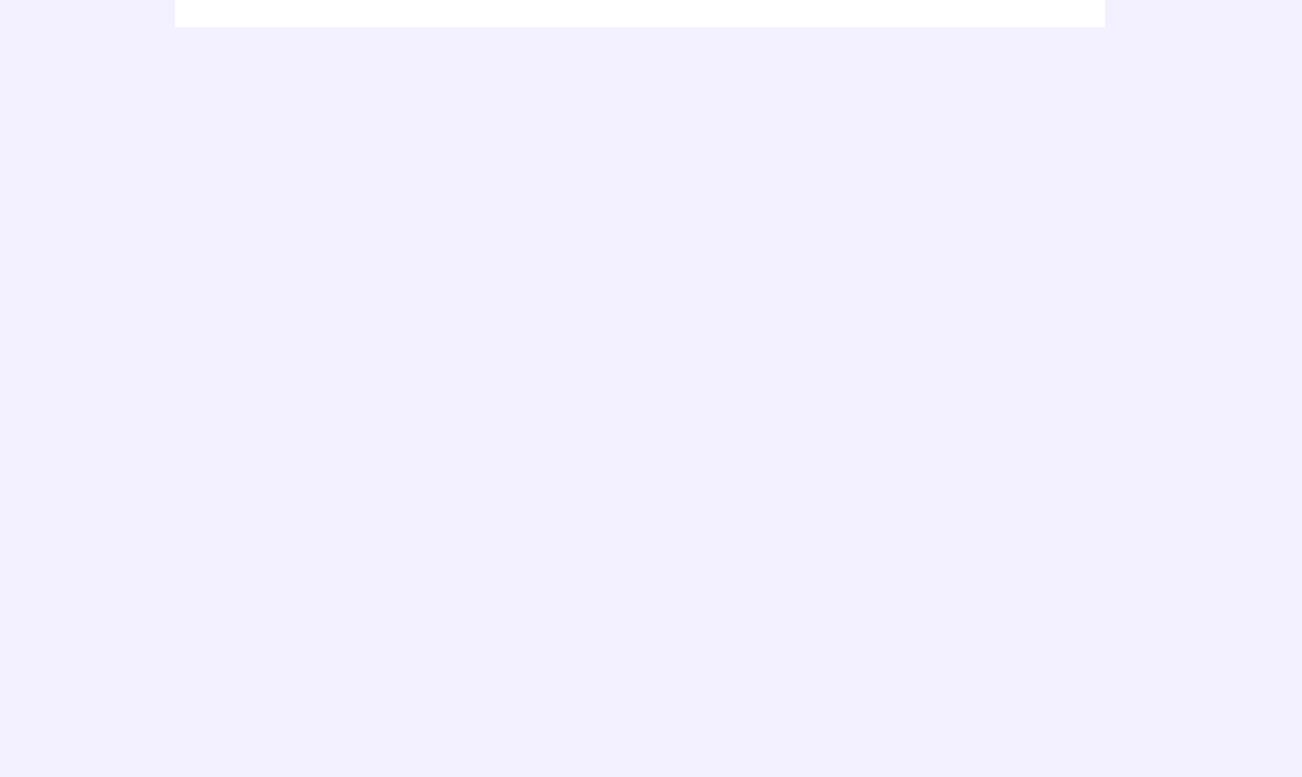
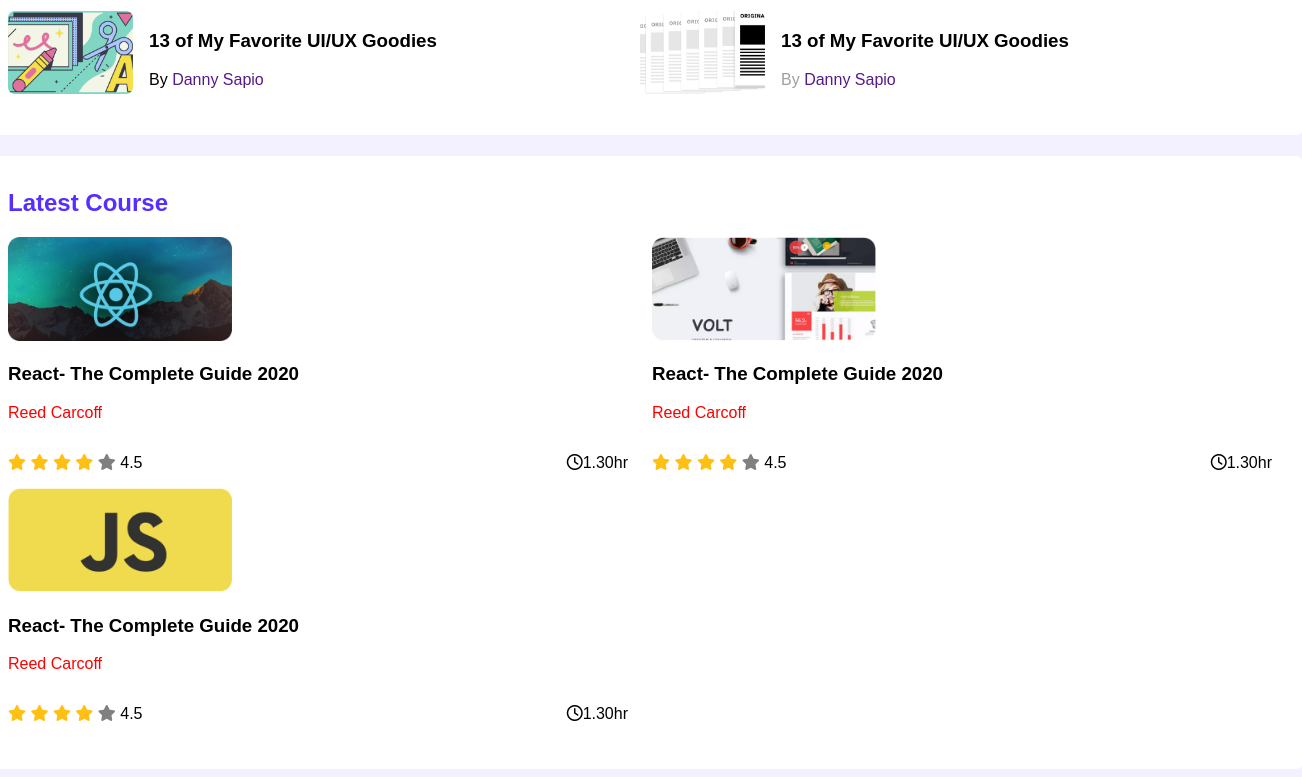
Before and after one commit to Rakib665/leader-board-css, a plain HTML site: page index.html in a window 1280 px wide. Shown: the part 556-1333 px from the top of the page, 1302 px wide, since content can reach past the window. Before the commit the page ends 800 px from the top, so only its background shows below. Drawn offline with Linux system fonts and the light colour scheme.

Commit message:
all section done

```diff
--- a/index.html
+++ b/index.html
@@ -6,6 +6,7 @@
     <meta name="viewport" content="width=device-width, initial-scale=1.0">
     <link rel="stylesheet" href="style.css">
     <title>Leader-board-css</title>
+    <script src="https://kit.fontawesome.com/e84b354fba.js" crossorigin="anonymous"></script>
 </head>
 <body>
     <header>
@@ -88,6 +89,84 @@
                 </div>
             </div>
         </section>
+
+        <section class="container">
+            <div class="latest-course">
+                <h2 class="section-title">Latest Course</h2>
+                <div class="courses">
+                    <article class="course">
+                        <div class="course-image">
+                            <img src="./images/courses/course-1.png" alt="">
+                        </div>
+                        <div class="course-details">
+                            <h3>React- The Complete Guide 2020</h3>
+                            <p class="pname">Reed Carcoff</p>
+                        </div>
+                        <div class="course-info">
+                           <div>
+                                <i class="fa fa-star filled"></i>
+                                <i class="fa fa-star filled"></i>
+                                <i class="fa fa-star filled"></i>
+                                <i class="fa fa-star filled"></i>
+                                <i class="fa fa-star empty"></i>
+                                <span>4.5</span>
+                           </div>
+
+                           <div class="course-duration">
+                            <p><i class="far fa-clock"></i>1.30hr</p>
+                           </div>
+                        </div>
+                    </article>
+                    <article class="course">
+                        <div class="course-image">
+                            <img src="./images/courses/course-2.png" alt="">
+                        </div>
+                        <div class="course-details">
+                            <h3>React- The Complete Guide 2020</h3>
+                            <p class="pname">Reed Carcoff</p>
+                        </div>
+                        <div class="course-info">
+                           <div>
+                                <i class="fa fa-star filled"></i>
+                                <i class="fa fa-star filled"></i>
+                                <i class="fa fa-star filled"></i>
+                                <i class="fa fa-star filled"></i>
+                                <i class="fa fa-star empty"></i>
+                                <span>4.5</span>
+                           </div>
+
+                           <div class="course-duration">
+                            <p><i class="far fa-clock"></i>1.30hr</p>
+                           </div>
+                        </div>
+                    </article>
+                    <article class="course">
+                        <div class="course-image">
+                            <img src="./images/courses/course-3.png" alt="">
+                        </div>
+                        <div class="course-details">
+                            <h3>React- The Complete Guide 2020</h3>
+                            <p class="pname">Reed Carcoff</p>
+                        </div>
+                        <div class="course-info">
+                           <div>
+                                <i class="fa fa-star filled"></i>
+                                <i class="fa fa-star filled"></i>
+                                <i class="fa fa-star filled"></i>
+                                <i class="fa fa-star filled"></i>
+                                <i class="fa fa-star empty"></i>
+                                <span>4.5</span>
+                           </div>
+
+                           <div class="course-duration">
+                            <p><i class="far fa-clock"></i>1.30hr</p>
+                           </div>
+                        </div>
+                    </article>
+                </div>
+            </div>
+
+        </section>
     </main>
 </body>
 </html>
--- a/style.css
+++ b/style.css
@@ -38,10 +38,14 @@ body{
     background: #ffffff;
     width: 870px;
     padding: 30px;
+    margin-top: 21px;
+    border-radius: 5px;
 }
 main{
     justify-content: center;
     display: flex;
+    flex-direction: column;
+    align-items: center;
 }
 .top-player{
     margin-bottom: 30px;
@@ -73,3 +77,76 @@ text-decoration: none;
 .author{
     color: #9F9F9F;
 }
+
+/* latest course */
+.course-image img{
+    width: 224px;
+height: 104px;
+}
+.pname{
+    color: red;
+}
+.fa-star.filled{
+    color: #ffc014;
+}
+.fa-star.empty{
+    color: grey;
+}
+.course-info{
+    display: flex;
+    align-items: center;
+    justify-content: space-between;
+}
+.courses{
+    display: grid;
+    grid-template-columns: 1fr 1fr 1fr;
+    grid-column-gap: 24px;
+}
+/* media queries */
+/* Extra small devices (phones, 600px and down) */
+@media only screen and (max-width: 600px) {
+    .container{
+        width: 100%;
+    }
+    .players,.blogs,.courses{
+        grid-template-columns: repeat(1, 1fr);
+        flex-direction: column;
+    }
+  }
+
+  /* Small devices (portrait tablets and large phones, 600px and up) */
+  @media only screen and (min-width: 689px) {
+    .container{
+        width: 100%;
+    }
+    .players,.blogs{
+        grid-template-columns: repeat(2, 1fr);
+        flex-direction: column;
+    }
+    .courses{
+        grid-template-columns: repeat(1, 1fr);
+        flex-direction: column;
+    }
+  }
+
+  /* Medium devices (landscape tablets, 768px and up) */
+  @media only screen and (min-width: 991px) {
+    .container{
+        width: 100%;
+    }
+    .players,.blogs,.courses{
+        grid-template-columns: repeat(2, 1fr);
+        flex-direction: column;
+    }
+
+  }
+
+  /* Large devices (laptops/desktops, 992px and up) */
+  @media only screen and (min-width: 992px) {
+    .example {background: orange;}
+  }
+
+  /* Extra large devices (large laptops and desktops, 1200px and up) */
+  @media only screen and (min-width: 1200px) {
+    .example {background: pink;}
+  }
```
